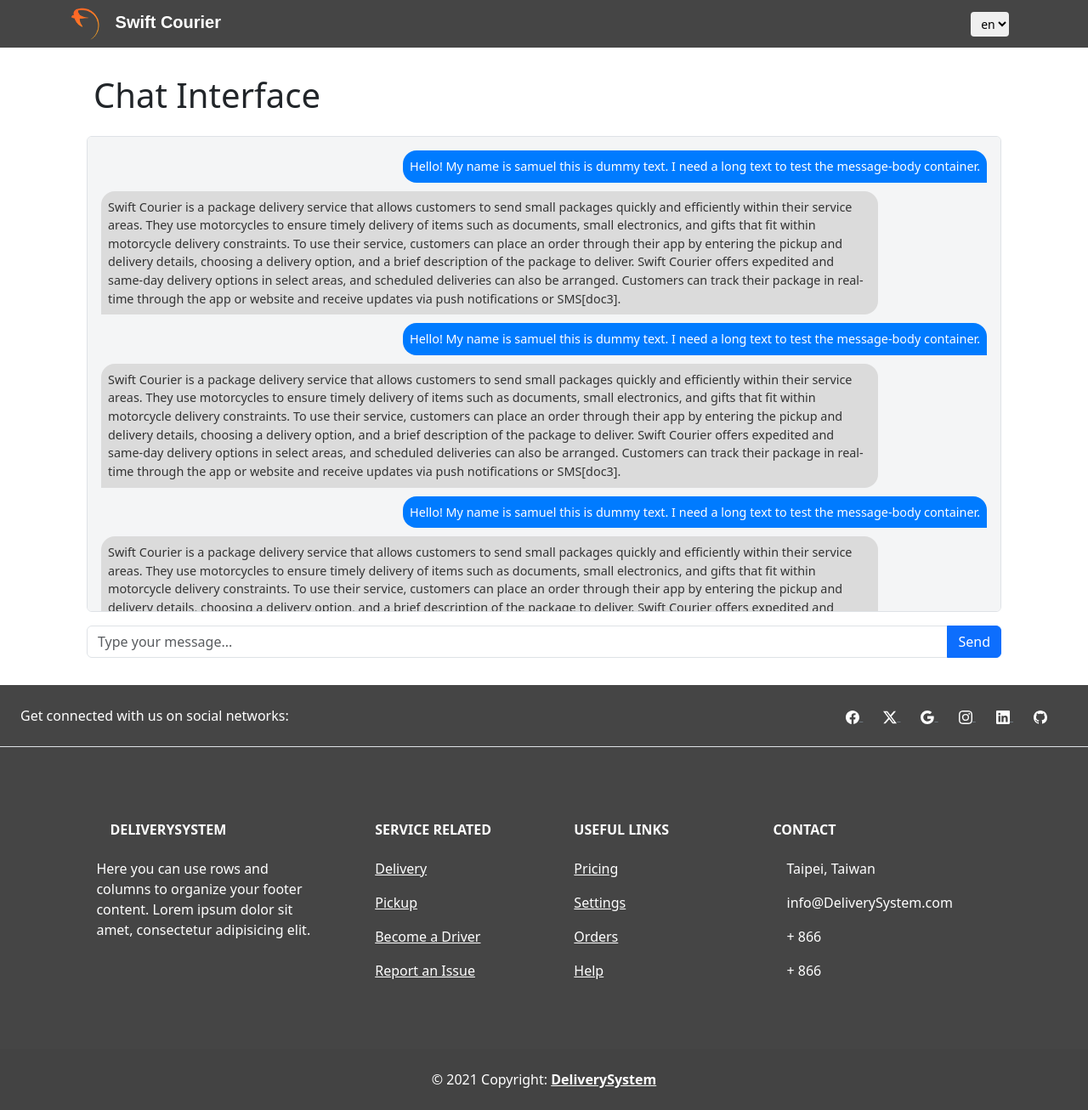
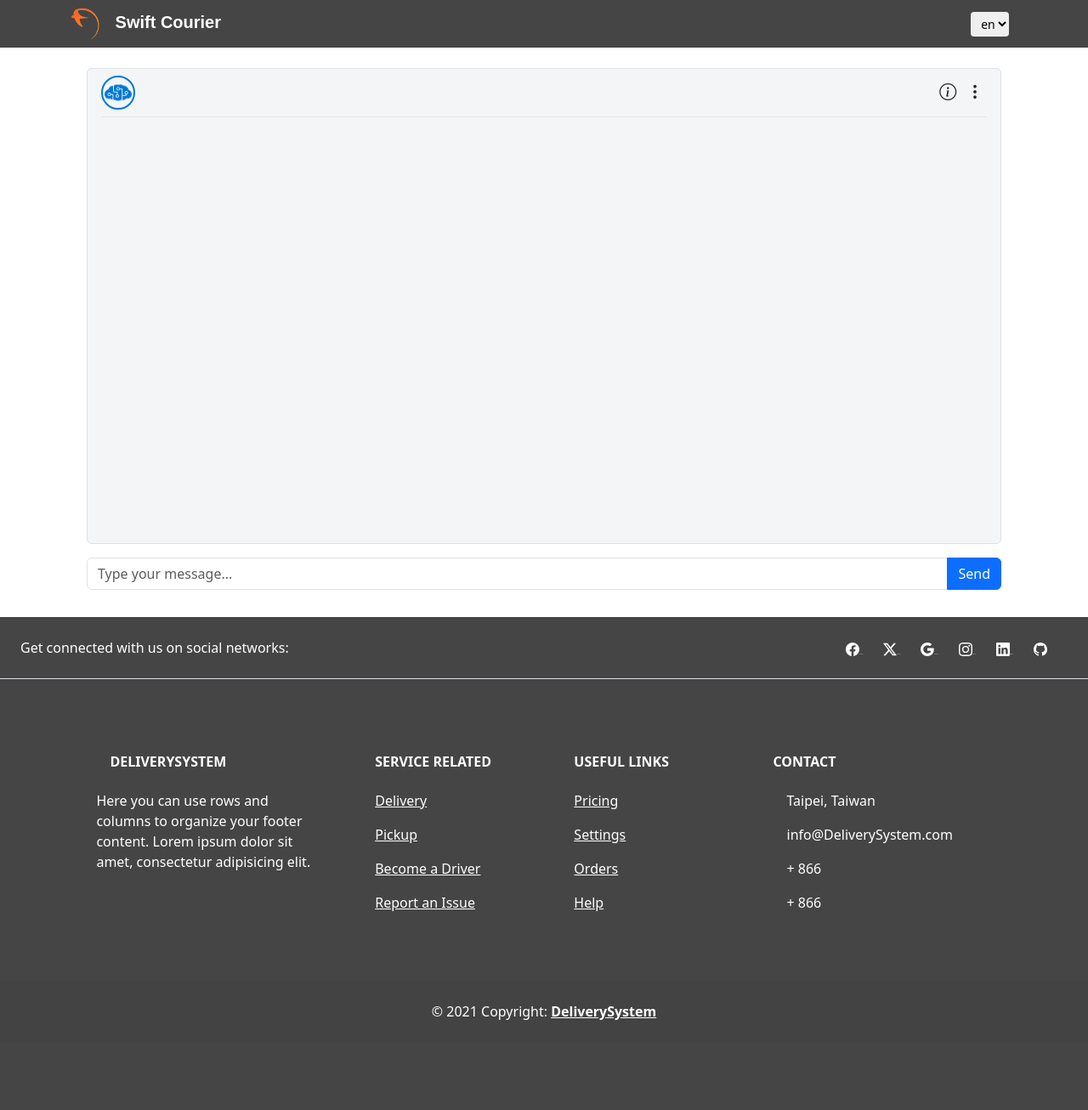
Before and after one commit to pacheco-luis/delivery_system, a Django app: template chatbot/templates/chatbot.html in a window 1280 px wide. Shown: the whole page at 85% size. After the commit the page ends 1200 px from the top, so only its background shows below. Run offline with Django 4.2, Linux system fonts and the light colour scheme; the template is opened without the code that fills it, so the values that code supplies are empty; parts of the project's set-up code (start-up, migrations or seed data) failed here and were passed over; some libraries are stand-ins or nearby versions.

Commit message:
integrated the conversation and message models to the chatbot to retain the conversaiton history. Also finalized the design for the cahgbot

```diff
--- a/chatbot/models.py
+++ b/chatbot/models.py
@@ -18,7 +18,7 @@ class QA(models.Model):
 
 class Conversation(models.Model):
     id = models.UUIDField(primary_key=True, default=uuid.uuid4, editable=False)
-    user = models.OneToOneField(User, on_delete=models.CASCADE, related_name='conversations', unique=True)
+    user = models.OneToOneField(User, on_delete=models.CASCADE, related_name='conversation', unique=True)
 
     def get_messages(self) -> list :
         return [ message.message_as_json() for message in self.messages.all() ]
@@ -26,8 +26,8 @@ class Conversation(models.Model):
 
 class Message(models.Model):
     id = models.UUIDField(primary_key=True, default=uuid.uuid4, editable=False)
-    conversation = models.ForeignKey(Conversation, on_delete=models.CASCADE, related_name='messages')
-    sender = models.ForeignKey(User, on_delete=models.CASCADE, related_name='sent_messages')
+    conversation = models.ForeignKey(Conversation, on_delete=models.CASCADE, related_name='messages', null=True, blank=True)
+    sender = models.ForeignKey(User, on_delete=models.CASCADE, null=True, related_name='sent_messages')
     content = models.TextField()
     timestamp = models.DateTimeField(auto_now_add=True)
 
--- a/chatbot/templates/chatbot.html
+++ b/chatbot/templates/chatbot.html
@@ -7,18 +7,71 @@
   <meta name="viewport" content="width=device-width, initial-scale=1.0">
   <title>Responsive Chat Interface</title>
   <link href="https://cdn.jsdelivr.net/npm/bootstrap@5.3.0-alpha1/dist/css/bootstrap.min.css" rel="stylesheet">
+  <link rel="stylesheet" href="https://cdn.jsdelivr.net/npm/bootstrap-icons@1.11.3/font/bootstrap-icons.min.css">
   <link rel="stylesheet" href="{% static 'css/style.css' %}" />
   <style>
+
     #chat_parent_container{
       padding: 2rem;
+      padding-top: 5rem;
     }
 
-    .chat-container {
+    .chat-container.border.rounded.p-3 {
+      position: relative;
       background-color: #f4f5f6;
       height: 70vh;
       overflow-y: auto;
       font-size: clamp(0.9rem, 0.8vw, 2rem);
+      padding-top: 0 !important;
     }
+
+    .chat-header{
+      padding: 20px auto;
+      margin-bottom: 1rem;
+      position: sticky;
+      top: 0;
+      z-index: 9;
+      background-color: #f4f5f6;
+      border-bottom: 1px solid rgba(128, 128, 128, 0.137);
+    }
+
+    .chat-header{
+      padding: 0.5rem 0;
+    }
+
+    .chatbot_icon_container{
+      position: relative;
+      width: 2.5rem;
+      height: 2.5rem;
+      padding: 0;
+      border-radius: 3rem;
+      border: 2px solid #0079D6;
+      line-height: 0;
+    }
+
+    .chatbot_icon_container img{
+      pointer-events: none;
+      user-select: none;
+      width: 2rem;
+      position: absolute;
+      top: 50%;
+      left: 50%;
+      transform: translate( -50%, -50%);
+    }
+
+    .icons_col{
+      width: auto;
+      height: 2.5rem;
+      margin-right:0;
+      text-align: right;
+      padding-top: 0.25rem;
+    }
+
+    .chat_header_icons{
+      font-size: 1.25rem;
+      padding: 0 0.25rem;
+    }
+
     .message {
       position: relative;
       margin-bottom: 10px;
@@ -39,6 +92,7 @@
 
     .bot .message-body{
         border-radius: 1rem 1rem 1rem 0;
+        width: fit-content;
     }
 
     .user .message-body{
@@ -64,75 +118,57 @@
       margin-left: 0;
     }
 
+    .time_stamp{
+      text-align: right;
+      font-size: clamp(0.6rem, 0.5vw, 8rem);
+    }
+
   </style>
 </head>
 <body>
 
     {% include 'navbar.html' %}
   <div id="chat_parent_container" class="container" style="position: relative;">
-    <div class="row">
-      <h1 class="mt-5 mb-3">Chat Interface</h1>
-    </div>
     <div class="chat-container border rounded p-3">
-      <!-- <div class="row" style="background-color: #007bff; position: fixed; width: calc(200px - 100%);">
-
-      </div> -->
-      <div class="message user">
-        <div class="message-body p-2">
-          <span>
-            Hello! My name is samuel this is dummy text. I need a long text to test the message-body container.
-          </span>
+      <div class="chat-header">
+        <div class="row" style="padding: 0; margin:0;">
+            <div class="col" style="padding: 0; margin:0;">
+              <div class="chatbot_icon_container">
+                <img class="" src="{% static 'images/chatbot/azure_ai_logo.png' %}" alt="Azure chatbot"  draggable="false">
+              </div>
+            </div>
+            <div class="col" style="padding: 0; margin:0;">
+              <div class="icons_col">
+                <i class="bi bi-info-circle chat_header_icons"></i>
+                <i class="bi bi-three-dots-vertical chat_header_icons"></i>
+              </div>
+            </div>
         </div>
       </div>
-      <div class="message bot">
-        <div class="message-body p-2">
-          <span>
-            Swift Courier is a package delivery service that allows customers to send small packages quickly and efficiently within their service areas. They use motorcycles to ensure timely delivery of items such as documents, small electronics, and gifts that fit within motorcycle delivery constraints. To use their service, customers can place an order through their app by entering the pickup and delivery details, choosing a delivery option, and a brief description of the package to deliver. Swift Courier offers expedited and same-day delivery options in select areas, and scheduled deliveries can also be arranged. Customers can track their package in real-time through the app or website and receive updates via push notifications or SMS[doc3].
-          </span>
-        </div>
-      </div>
-      <div class="message user">
-        <div class="message-body p-2">
-          <span>
-            Hello! My name is samuel this is dummy text. I need a long text to test the message-body container.
-          </span>
-        </div>
-      </div>
-      <div class="message bot">
-        <div class="message-body p-2">
-          <span>
-            Swift Courier is a package delivery service that allows customers to send small packages quickly and efficiently within their service areas. They use motorcycles to ensure timely delivery of items such as documents, small electronics, and gifts that fit within motorcycle delivery constraints. To use their service, customers can place an order through their app by entering the pickup and delivery details, choosing a delivery option, and a brief description of the package to deliver. Swift Courier offers expedited and same-day delivery options in select areas, and scheduled deliveries can also be arranged. Customers can track their package in real-time through the app or website and receive updates via push notifications or SMS[doc3].
-          </span>
-        </div>
-      </div>
-      <div class="message user">
-        <div class="message-body p-2">
-          <span>
-            Hello! My name is samuel this is dummy text. I need a long text to test the message-body container.
-          </span>
-        </div>
-      </div>
-      <div class="message bot">
-        <div class="message-body p-2">
-          <span>
-            Swift Courier is a package delivery service that allows customers to send small packages quickly and efficiently within their service areas. They use motorcycles to ensure timely delivery of items such as documents, small electronics, and gifts that fit within motorcycle delivery constraints. To use their service, customers can place an order through their app by entering the pickup and delivery details, choosing a delivery option, and a brief description of the package to deliver. Swift Courier offers expedited and same-day delivery options in select areas, and scheduled deliveries can also be arranged. Customers can track their package in real-time through the app or website and receive updates via push notifications or SMS[doc3].
-          </span>
-        </div>
-      </div>
-      <div class="message user">
-        <div class="message-body p-2">
-          <span>
-            Hello! My name is samuel this is dummy text. I need a long text to test the message-body container.
-          </span>
-        </div>
-      </div>
-      <div class="message bot">
-        <div class="message-body p-2">
-          <span>
-            Swift Courier is a package delivery service that allows customers to send small packages quickly and efficiently within their service areas. They use motorcycles to ensure timely delivery of items such as documents, small electronics, and gifts that fit within motorcycle delivery constraints. To use their service, customers can place an order through their app by entering the pickup and delivery details, choosing a delivery option, and a brief description of the package to deliver. Swift Courier offers expedited and same-day delivery options in select areas, and scheduled deliveries can also be arranged. Customers can track their package in real-time through the app or website and receive updates via push notifications or SMS[doc3].
-          </span>
-        </div>
-      </div>
+      {% if messages %}
+        {% for message in messages %}
+          {% if message.sender == None %}
+
+            <div class="message bot">
+              <div class="message-body p-2">
+                <span>{{ message.content }}</span>
+                <div class="time_stamp">{{ message.timestamp }}</div>
+              </div>
+            </div>
+
+          {% else %}
+
+          <div class="message user">
+            <div class="message-body p-2">
+              <span>{{ message.content }}</span>
+              <div class="time_stamp">{{ message.timestamp }}</div>
+            </div>
+          </div>
+
+          {% endif %}
+        {% endfor %}
+      {% endif %}
+
     </div>
     <form id="chat-form" class="mt-3">
       <div class="input-group">
--- a/notifications/views.py
+++ b/notifications/views.py
@@ -4,6 +4,7 @@ from django.contrib.auth.decorators import login_required
 from notifications.forms import READ_ALL_FORM
 from notifications.models import Notification
 from package_request.models import Package
+from chatbot.models import Conversation
 
 # Create your views here.
 
@@ -13,6 +14,11 @@ def update_context(request, context: dict ) -> dict:
     context['user_id']=request.user.id.hex,
     context['nav_notifications']=Notification.objects.filter( user=request.user )[:3]
     context['nav_notifications_count']=Notification.objects.filter( user=request.user, read=False ).count()
+
+    conv, _ = Conversation.objects.get_or_create(user=request.user)
+    context["messages"] = conv.get_messages()
+
+    print( context["messages"] )
 
     return context
 
```
Also changed, not shown: chatbot/consumers.py (+70 -13 lines), static/images/chatbot/azure_ai_logo.png (added).
